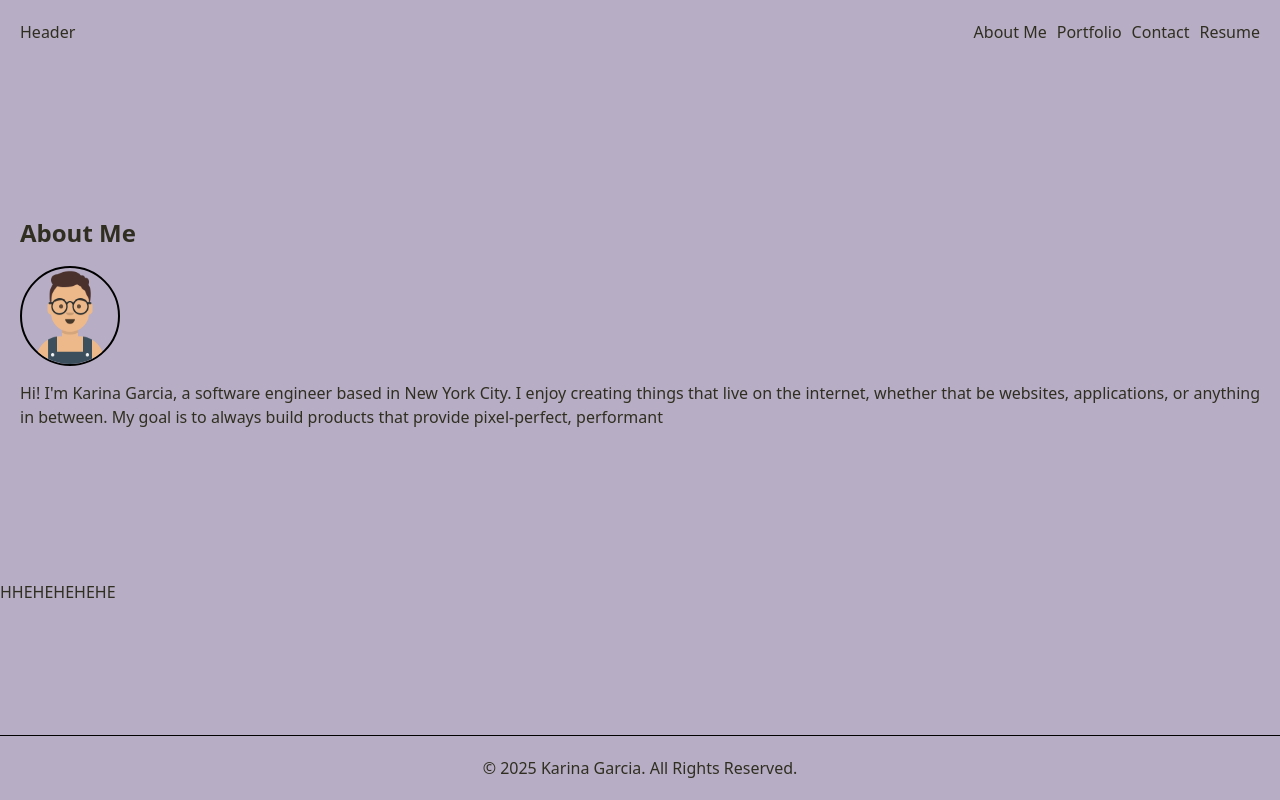
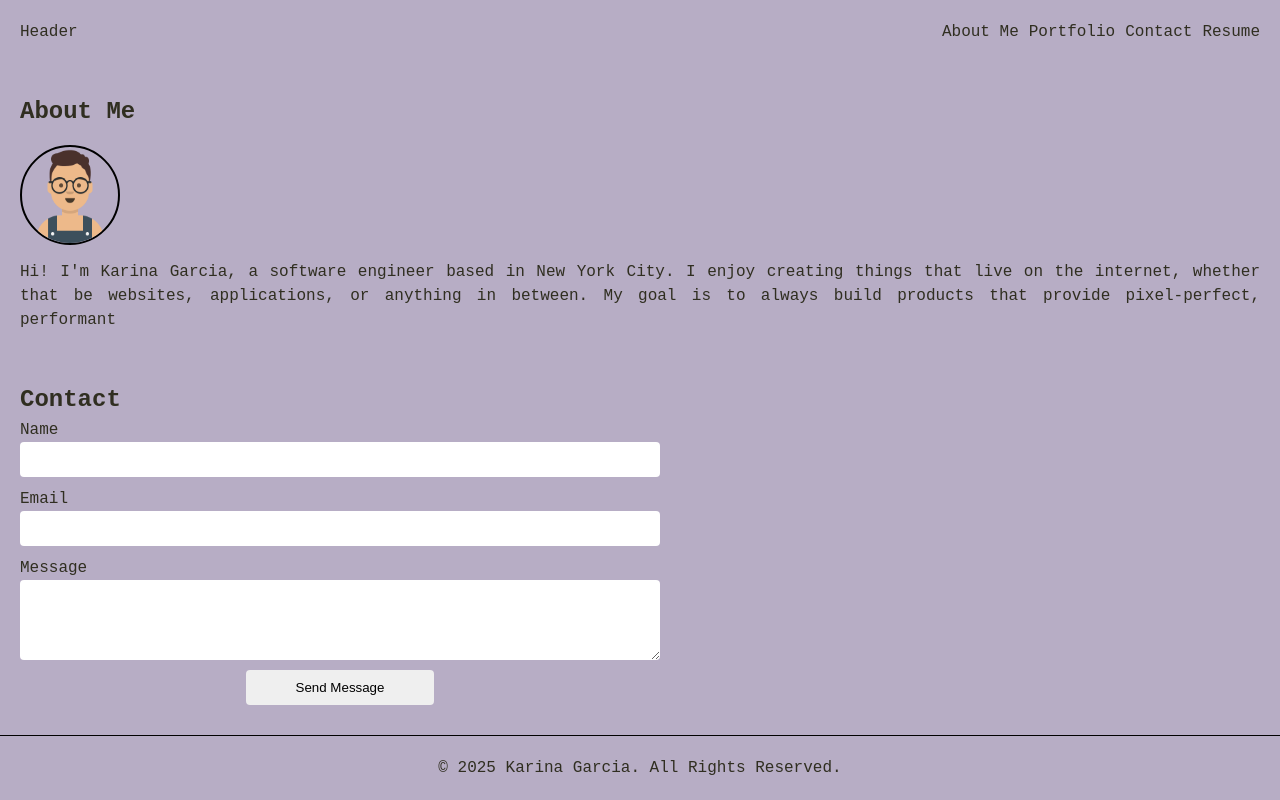
Before and after one commit to karinuhgarcia/react_portfolio, a React (Vite) app: page / in a window 1280 px wide. Built offline with nearby package versions, Linux system fonts and the light colour scheme.

Commit message:
added contact form

```diff
--- a/src/App.jsx
+++ b/src/App.jsx
@@ -2,6 +2,7 @@ import './App.css'
 import Header from './components/Header'
 import Footer from './components/Footer'
 import Aboutme from './components/Aboutme'
+import Contact from './components/Contact'
 
 function App() {
 
@@ -9,7 +10,7 @@ function App() {
     <div id='mainPage'>
       <Header />
       <Aboutme />
-      <div>HHEHEHEHEHE</div>
+      <Contact />
       <Footer />
     </div>
   )
--- /dev/null
+++ b/src/components/Contact.css
@@ -0,0 +1,46 @@
+#contactSection {
+    width: 100%;
+}
+
+form {
+    display: flex;
+    flex-direction: column;
+    align-items: center;
+    max-width: 640px;
+}
+
+.formField {
+    margin-bottom: 10px;
+    display: flex;
+    flex-direction: column;
+    width: 100%;
+}
+
+input {
+    width: 100%;
+    padding: 10px;
+    border-radius: 4px;
+    border: none;
+}
+
+textarea {
+    width: 100%;
+    max-width: 640px;
+    padding: 10px;
+    min-height: 80px;
+    border-radius: 4px;
+    border: none;
+}
+
+.formError {
+    color: red;
+    font-size: 12px;
+    font-weight: normal;
+}
+
+button {
+    padding: 10px 50px;
+    border-radius: 4px;
+    border: none;
+
+}
--- /dev/null
+++ b/src/components/Contact.jsx
@@ -0,0 +1,76 @@
+import React from 'react'
+import './Contact.css'
+import { useState } from 'react'
+
+export default function Contact() {
+    const [nameError, setNameError] = useState('')
+    const [emailError, setEmailError] = useState('')
+    const [messageError, setMessageError] = useState('')
+
+    const [name, setName] = useState('')
+    const [email, setEmail] = useState('')
+    const [message, setMessage] = useState('')
+
+    const handleSubmit = (event) => {
+        event.preventDefault(); //prevents page reload
+        if (name == '') {
+            setNameError('Name cannot be empty!');
+            return;
+        }
+        if (email == '') {
+            setEmailError('Email cannot be empty!');
+            return;
+        }
+        if (message == '') {
+            setMessageError('Message cannot be empty!')
+            return;
+        }
+
+        alert('Form submitted successfully!')
+    }
+    return (
+        <section id="contactSection">
+            <h2>Contact</h2>
+            <form onSubmit={handleSubmit}>
+                <div className="formField">
+                    <label for="name">Name</label>
+                    <input type="text" id='name' name='name' onChange={(event) => {
+                        setName(event.target.value);
+                        if (event.target.value == '')
+                            setNameError('Name cannot be empty');
+                        else {
+                            setNameError('')
+                        }
+                    }} />
+                    {nameError.length > 0 ? (<p className='formError'>{nameError}</p>) : <></>}
+                </div>
+                <div className="formField">
+                    <label for="email">Email</label>
+                    <input type='text' id='email' name='email' onChange={(event) => {
+                        setEmail(event.target.value)
+                        if (event.target.value == '')
+                            setEmailError('Email cannot be empty');
+                        else {
+                            setEmailError('')
+                        }
+                    }} />
+                    {emailError.length > 0 ? (<p className='formError'>{emailError}</p>) : <></>}
+                </div>
+                <div className="formField">
+                    <label for="message">Message</label>
+                    <textarea id="message" name="message" onChange={(event) => {
+                        setMessage(event.target.value)
+                        if (event.target.value == '')
+                            setMessageError('Message cannot be empty');
+                        else {
+                            setMessageError('')
+                        }
+                    }}></textarea>
+                    {messageError.length > 0 ? (<p className='formError'>{messageError}</p>) : <></>}
+                </div>
+                <button type="submit">Send Message</button>
+            </form>
+
+        </section>
+    )
+}
--- a/src/index.css
+++ b/src/index.css
@@ -1,5 +1,5 @@
 :root {
-  font-family: system-ui, Avenir, Helvetica, Arial, sans-serif;
+  font-family: 'Courier New', Courier, monospace;
   line-height: 1.5;
   font-weight: 400;
 
```
